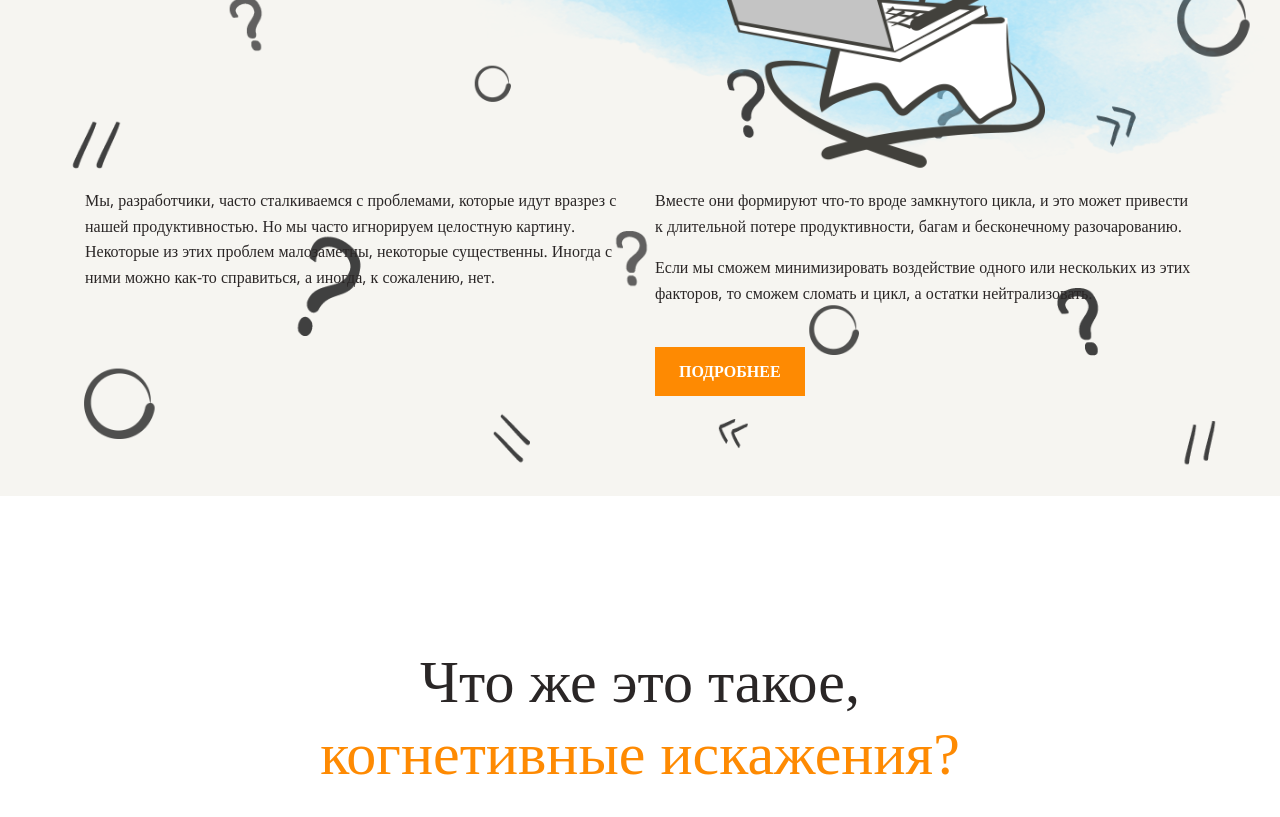
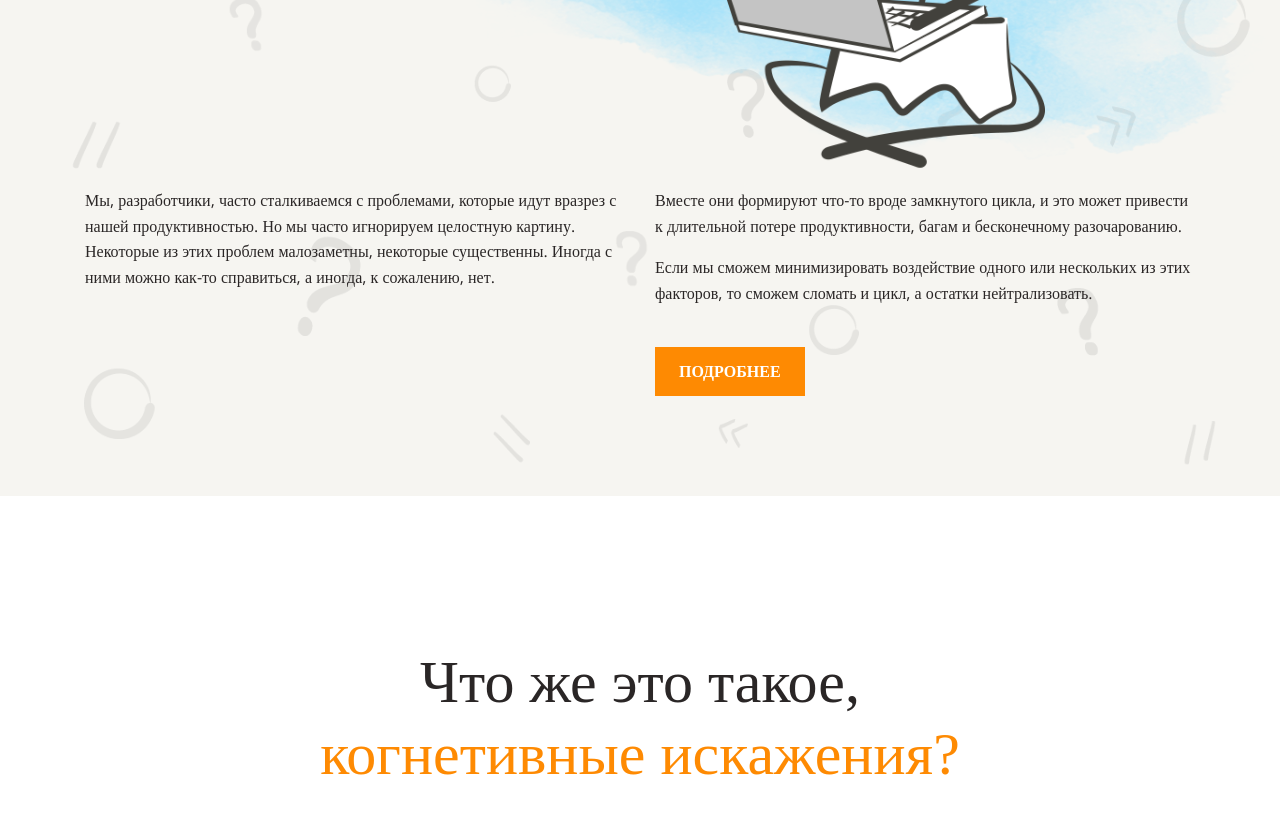
Before and after one commit to Ll1235/layout-designer-project-58, a website: page src/index.html in a window 1280 px wide. Shown: the part 372-1189 px from the top of the page. Drawn offline with nearby package versions, Linux system fonts and the light colour scheme; a web font is replaced by a local one.

Commit message:
add opacity decor

```diff
--- a/src/styles/style.css
+++ b/src/styles/style.css
@@ -82,6 +82,7 @@ header::before {
   right: 0px;
   width: 100%;
   height: 100%;
+  opacity: 0.1;
 }
 
 .heading-orange {
```
